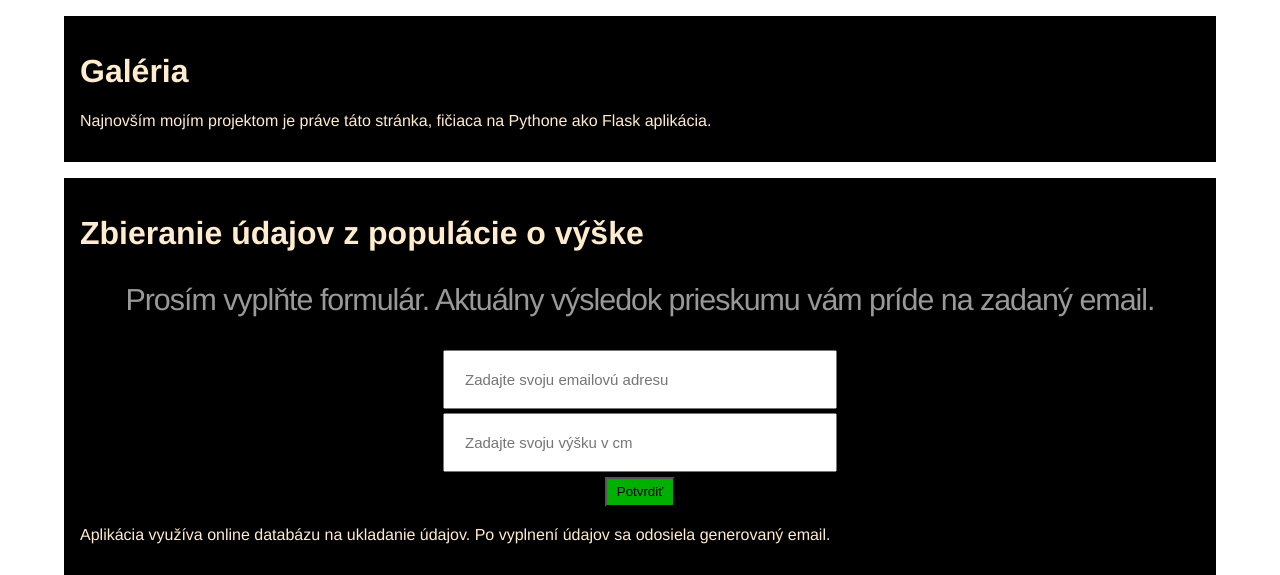
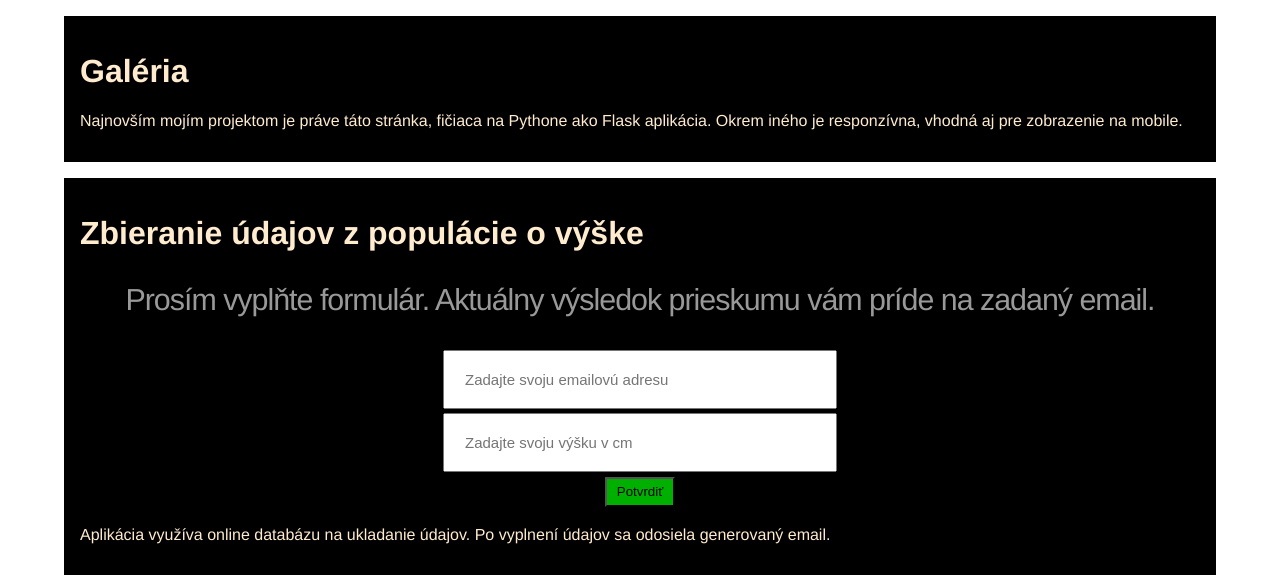
Before and after one commit to JanFab/JanFabian, a Flask app: template templates/python.html in a window 1280 px wide. Shown: the part 32-607 px from the top of the page. Run offline with Flask 2, Linux system fonts and the light colour scheme; the template is opened without the code that fills it, so the values that code supplies are empty.

Commit message:
novy text

```diff
--- a/templates/python.html
+++ b/templates/python.html
@@ -6,7 +6,7 @@
     <div class="cnt-box">
         <div class="txt-box">
             <h1>Galéria</h1>
-            <p>Najnovším mojím projektom je práve táto stránka, fičiaca na Pythone ako Flask aplikácia.</p>
+            <p>Najnovším mojím projektom je práve táto stránka, fičiaca na Pythone ako Flask aplikácia. Okrem iného je responzívna, vhodná aj pre zobrazenie na mobile.</p>
         </div>
 
         <div class="txt-box">
```
